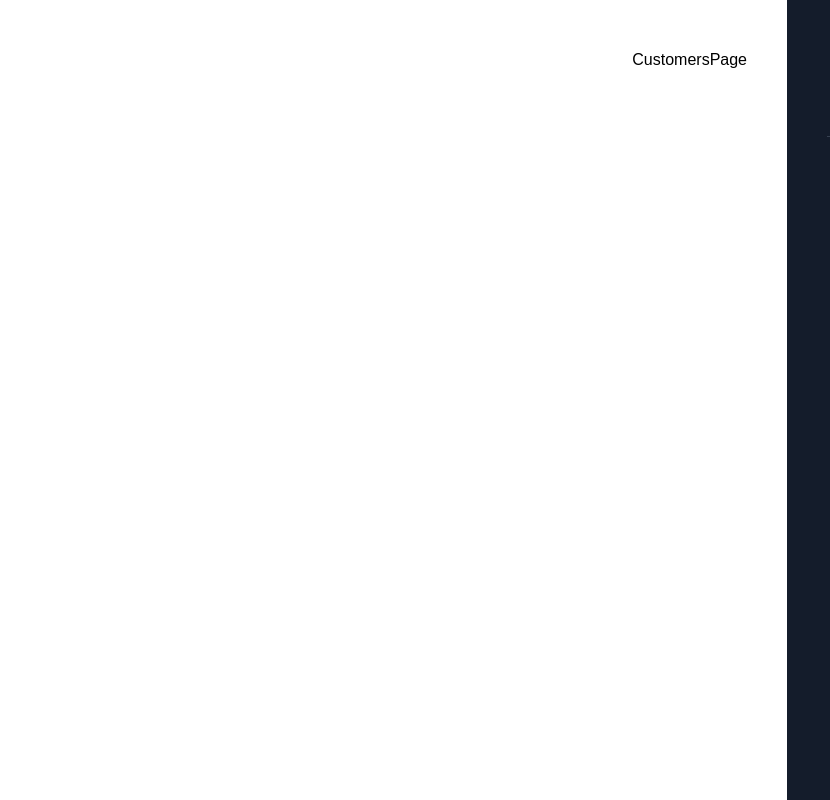
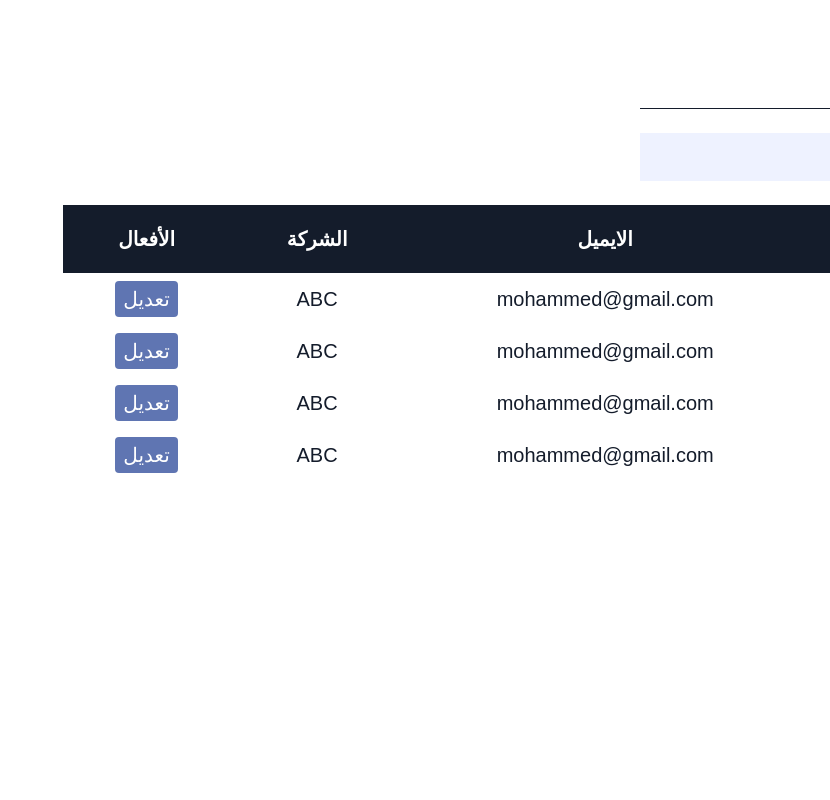
Before and after one commit to ZakariaAlkaldi/tasks-manager, a Next.js app: page /customers in a window 1280 px wide. Shown: the whole page, without its empty margins (450-1280 px from the left). Built offline with nearby package versions, Linux system fonts and the light colour scheme.

Commit message:
Finished The UI Desgin Of the Customers Page

```diff
--- /dev/null
+++ b/app/components/Customer.tsx
@@ -0,0 +1,23 @@
+type customerType = {
+  id: number;
+  name: string;
+  email: string;
+  company: string;
+};
+
+const Customer = ({ id, name, email, company }: customerType) => {
+  return (
+    <tr className="text-[#141C2B] sm:text-xl ">
+      <td className="p-2">{name}</td>
+      <td className="p-2">{email}</td>
+      <td className="p-2">{company}</td>
+      <td className="p-2">
+        <button className="py-1 px-2 bg-[#5F75B2] text-white rounded-sm cursor-pointer">
+          تعديل
+        </button>
+      </td>
+    </tr>
+  );
+};
+
+export default Customer;
--- /dev/null
+++ b/app/components/CustomersTable.tsx
@@ -0,0 +1,53 @@
+import React from "react";
+import Customer from "./Customer";
+
+const CustomersTable = () => {
+  type customer = {
+    id: number;
+    name: string;
+    email: string;
+    company: string;
+  };
+
+  const customers: customer[] = [
+    { id: 1, name: "محمد", email: "mohammed@gmail.com", company: "ABC" },
+    { id: 2, name: "محمد", email: "mohammed@gmail.com", company: "ABC" },
+    { id: 3, name: "محمد", email: "mohammed@gmail.com", company: "ABC" },
+    { id: 4, name: "محمد", email: "mohammed@gmail.com", company: "ABC" },
+  ];
+  return (
+    <table className="w-full border-collapse text-center table-auto ">
+      <thead>
+        <tr className="bg-[#141C2B] text-white">
+          <th className="p-5 text-md sm:text-xl font-bold uppercase ">
+            أسم العميل
+          </th>
+          <th className="p-5 text-md sm:text-xl font-bold uppercase ">
+            الايميل
+          </th>
+          <th className="p-5 text-md sm:text-xl font-bold uppercase ">
+            الشركة
+          </th>
+          <th className="p-5 text-md sm:text-xl font-bold uppercase ">
+            الأفعال
+          </th>
+        </tr>
+      </thead>
+      <tbody>
+        {customers.map((customer) => {
+          return (
+            <Customer
+              key={customer.id}
+              id={customer.id}
+              name={customer.name}
+              email={customer.email}
+              company={customer.company}
+            />
+          );
+        })}
+      </tbody>
+    </table>
+  );
+};
+
+export default CustomersTable;
--- /dev/null
+++ b/app/components/SearchForm.tsx
@@ -0,0 +1,17 @@
+"use client";
+const SearchForm = ({ placeHolder }: { placeHolder: string }) => {
+  return (
+    <form>
+      <input
+        type="text"
+        placeholder={placeHolder}
+        className="p-3 my-6 w-full sm:w-100 bg-[#EEF2FF] text-[#334155] placeholder:text-[#64748B] sm:placeholder:text-xl outline-none"
+        onChange={(e) => {
+          console.log(e.target.value);
+        }}
+      />
+    </form>
+  );
+};
+
+export default SearchForm;
--- a/app/components/SideBar.tsx
+++ b/app/components/SideBar.tsx
@@ -9,7 +9,7 @@ const SideBar = () => {
       </h2>
       <ul className="flex flex-col gap-3">
         <Link href={"/"}>
-          <li className="flex gap-2 items-center lg:text-2xl text-base font-light cursor-pointer hover:bg-[#374151] w-full hover:rounded-sm py-1.25 px-2.5">
+          <li className="flex gap-2 items-center lg:text-2xl text-base font-light cursor-pointer hover:bg-[#374151] active:bg-[#374151] w-full hover:rounded-sm py-1.25 px-2.5">
             <Image
               src={"/icons/dashboard.svg"}
               alt="dashboard"
--- a/app/customers/page.tsx
+++ b/app/customers/page.tsx
@@ -1,5 +1,18 @@
+import CustomersTable from "../components/CustomersTable";
+import SearchForm from "../components/SearchForm";
+
 const CustomersPage = () => {
-  return <div>CustomersPage</div>;
+  return (
+    <section className="w-full">
+      <h1 className="w-full sm:w-100 pb-5 text-3xl sm:text-4xl text-[#141C2B] border-b border-[#141C2B]">
+        قائمة العملاء
+      </h1>
+
+      <SearchForm placeHolder="أبحث بأسم العميل" />
+
+      <CustomersTable />
+    </section>
+  );
 };
 
 export default CustomersPage;
--- a/app/layout.tsx
+++ b/app/layout.tsx
@@ -26,7 +26,7 @@ export default function RootLayout({ children }: LayoutProps<"/">) {
     >
       <body className="min-h-full flex">
         <SideBar />
-        <section className="px-10 py-12 text-black">{children}</section>
+        <section className="w-full sm:px-10 p-2 py-12 text-black">{children}</section>
       </body>
     </html>
   );
```
